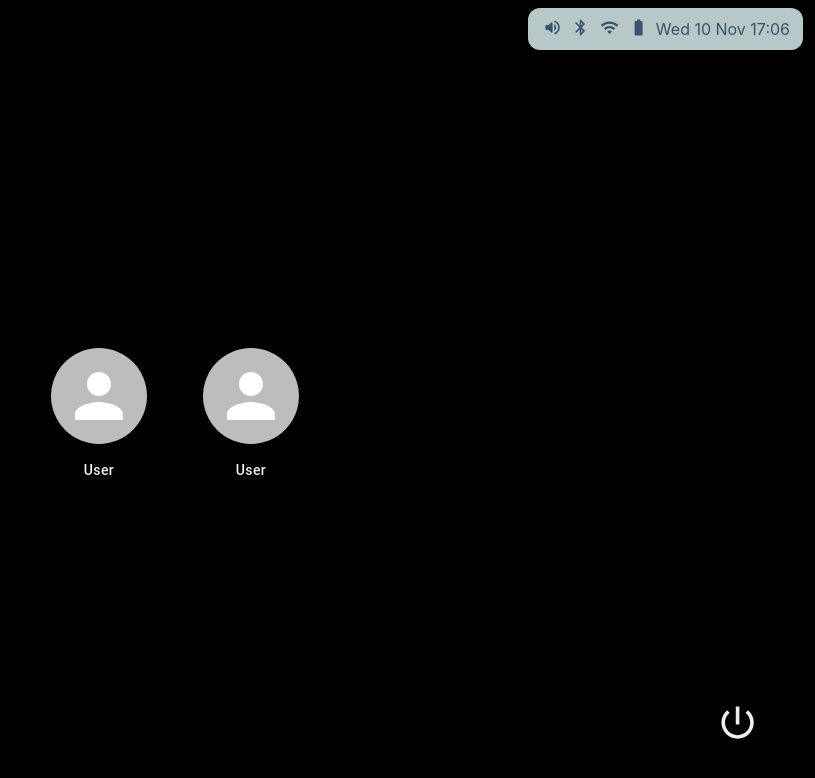
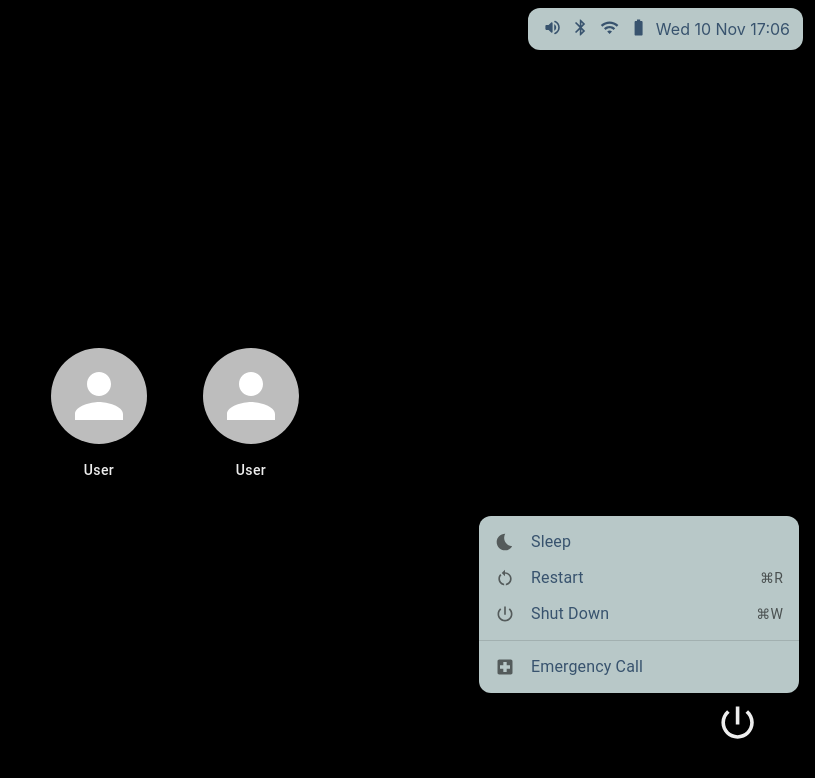
Before and after one commit to kwankiu/nextde, a Next.js app: page /auth in a window 1280 px wide. Both pictures are taken after a click on the button 1202 px from the left and 722 px from the top of the page. Shown: the top 778 px of the page, without its empty margins (465-1280 px from the left). Built offline with nearby package versions, Linux system fonts and the light colour scheme.

Commit message:
added power menu

```diff
--- a/pages/auth.js
+++ b/pages/auth.js
@@ -72,7 +72,7 @@ React.useEffect(() => {
     </div>
     </Zoom>
 
-    <Zoom in="true">
+    <Zoom in={!showuser}>
     <div style={{display:'flex',justifyContent:'center'}}>
     <IconButton className={styles.cancelbtnContainer} onClick={() => {setUser(true)}}><HighlightOffIcon /></IconButton>
     <p style={{position:'absolute',bottom:'2.5em'}}>cancel</p>
--- a/pages/powermenu.js
+++ b/pages/powermenu.js
@@ -1,14 +1,80 @@
 import styles from '../styles/powermenu.module.css'
 import * as React from 'react'
 
-import { Zoom, IconButton } from '@mui/material';
+import { Zoom, IconButton, Popover, Paper, MenuList, MenuItem, ListItemIcon, ListItemText, Typography, Divider } from '@mui/material';
 import PowerSettingsNewIcon from '@mui/icons-material/PowerSettingsNew';
+import RestartAltIcon from '@mui/icons-material/RestartAlt';
+import BedtimeIcon from '@mui/icons-material/Bedtime';
+import LocalHospitalIcon from '@mui/icons-material/LocalHospital';
 
 export default function PowerMenu() {
 
+  const [anchorpowermenuEl, setAnchorPowerMenuEl] = React.useState(null);
+
+  const handlePowerMenuClick = (event) => {
+    setAnchorPowerMenuEl(event.currentTarget);
+  };
+
+  const handlePowerMenuClose = () => {
+    setAnchorPowerMenuEl(null);
+  };
+
+  const pwrmenuopen = Boolean(anchorpowermenuEl);
+  const pwrmenuid = pwrmenuopen ? 'simple-popover' : undefined;
+
   return (
     <Zoom in="true">
-    <IconButton className={styles.powerbtnContainer}><PowerSettingsNewIcon /></IconButton>
+    <div>
+    <IconButton className={styles.powerbtnContainer} aria-describedby={pwrmenuid} onClick={handlePowerMenuClick}><PowerSettingsNewIcon /></IconButton>
+    <Popover
+      id={pwrmenuid}
+      className={styles.popoverContainer}
+      open={pwrmenuopen}
+      anchorEl={anchorpowermenuEl}
+      onClose={handlePowerMenuClose}
+      anchorOrigin={{
+       vertical: 'top',
+       horizontal: 'center',
+      }}
+      transformOrigin={{
+       vertical: 'bottom',
+       horizontal: 'center',
+      }}>
+      <MenuList className={styles.menuContainer}>
+        <MenuItem>
+          <ListItemIcon>
+            <BedtimeIcon fontSize="small" />
+          </ListItemIcon>
+          <ListItemText>Sleep</ListItemText>
+        </MenuItem>
+        <MenuItem>
+          <ListItemIcon>
+            <RestartAltIcon fontSize="small" />
+          </ListItemIcon>
+          <ListItemText>Restart</ListItemText>
+          <Typography variant="body2" color="text.secondary">
+            ⌘R
+          </Typography>
+        </MenuItem>
+        <MenuItem>
+          <ListItemIcon>
+            <PowerSettingsNewIcon fontSize="small" />
+          </ListItemIcon>
+          <ListItemText>Shut Down</ListItemText>
+          <Typography variant="body2" color="text.secondary">
+            ⌘W
+          </Typography>
+        </MenuItem>
+        <Divider />
+        <MenuItem>
+          <ListItemIcon>
+            <LocalHospitalIcon fontSize="small" />
+          </ListItemIcon>
+          <ListItemText>Emergency Call</ListItemText>
+        </MenuItem>
+      </MenuList>
+  </Popover>
+    </div>
     </Zoom>
   )
 }
--- a/styles/powermenu.module.css
+++ b/styles/powermenu.module.css
@@ -8,3 +8,16 @@
   font-size: 1.8em;
   color: var(--secondary-color);
 }
+
+.popoverContainer div {
+ background: transparent;
+}
+
+.menuContainer {
+  width: 320px;
+  max-width: 100%;
+  border-radius: 12px;
+  color: #38536e;
+  background-color: rgba(230,250,250,0.8);
+  box-shadow: 0 4px 8px rgb(0 0 0 / 5%), 0 10px 10px rgb(0 0 0 / 18%);
+}
```
